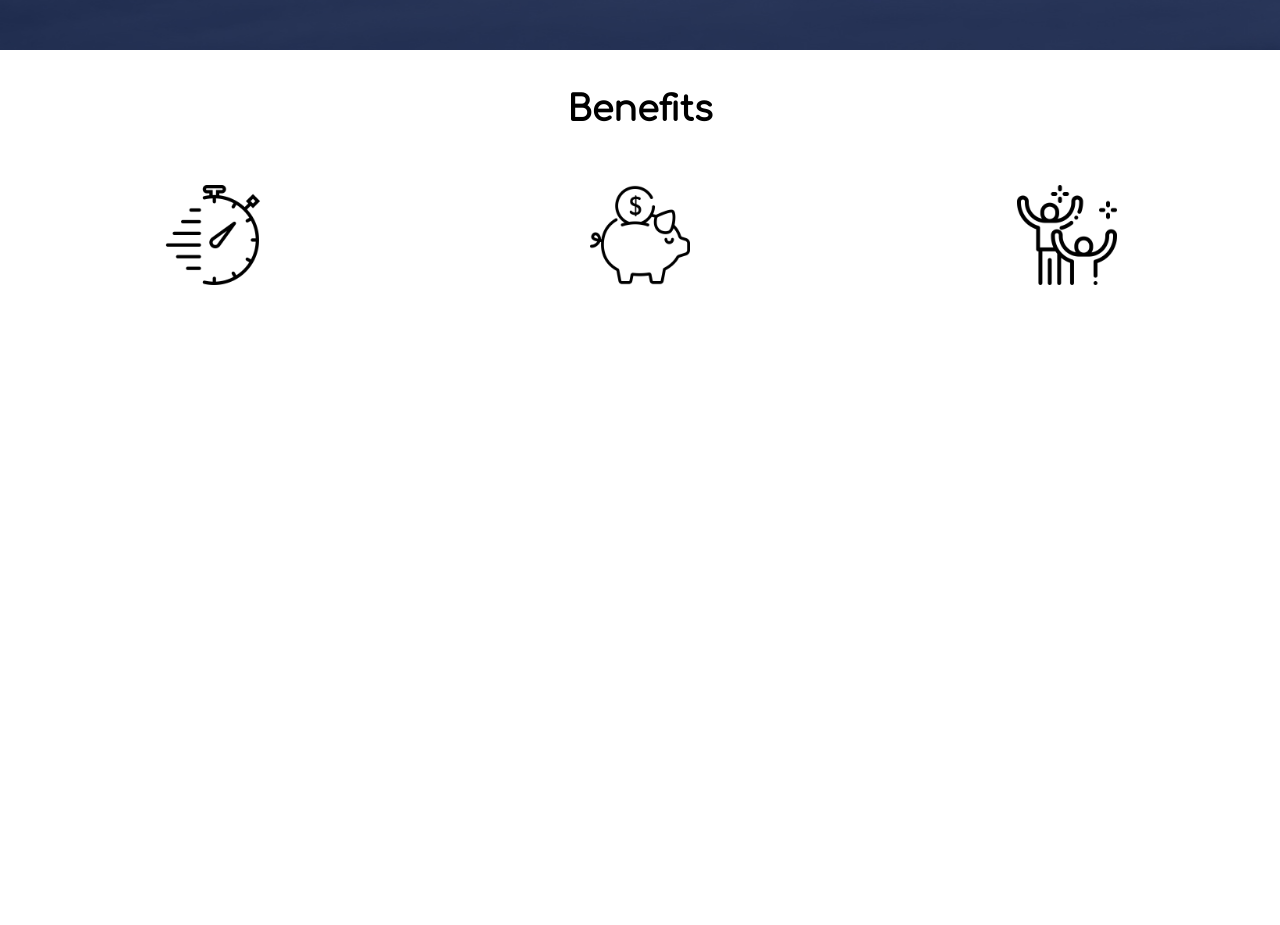
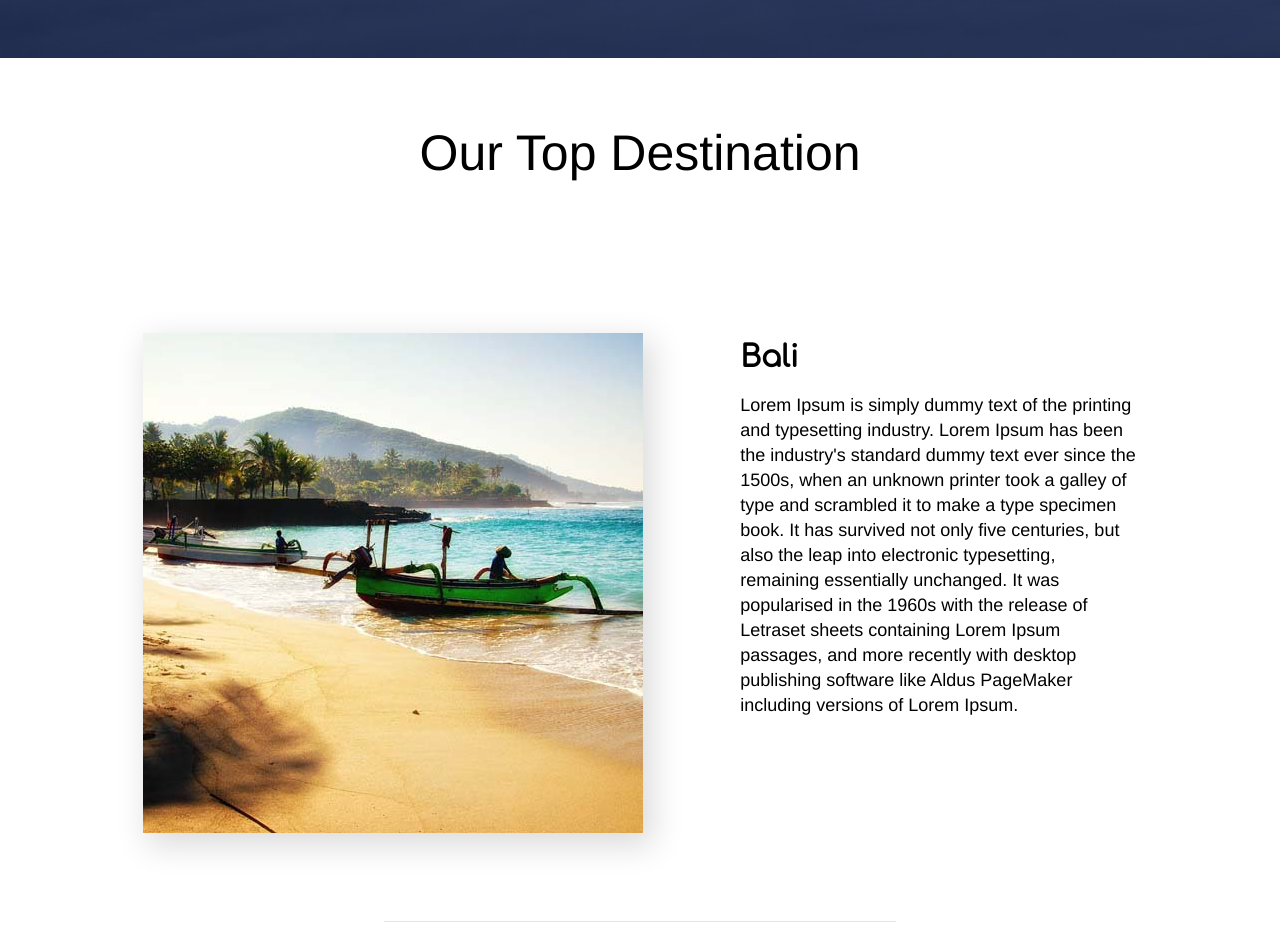
Before and after one commit to Deralvin/Tugas-Besar-Smeseter-1, a plain HTML site: page index.html in a window 1280 px wide. Shown: the part 800-1725 px from the top of the page. Before the commit the page ends 1250 px from the top, so only its background shows below. Drawn offline with Linux system fonts and the light colour scheme.

Commit message:
complete top destination

```diff
--- a/index.html
+++ b/index.html
@@ -32,20 +32,48 @@
             </a>
         </center>
     </div>
-    <section class="gt-info">
-        <h1>Benefits</h1>
+    <section class="gt-info-box">
+        <section class="gt-info-content">
+            <h1 class="header">Our Top Destination</h1>
+            <div class="row gt-info-item" style="margin-top:140px;">
+                <div class="col-5">
+                    <img src="image/bali-square.jpg" alt="">
+                </div>
+                <div class="col-2">
 
-        <div class="row benefits-section">
-            <div class="col-4 benefits-item">
-                <img src="image/stopwatch.png" width="100">
+                </div>
+                <div class="col-5">
+                    <h2 class="title">Bali</h2>
+                    <p>Lorem Ipsum is simply dummy text of the printing and typesetting industry. Lorem Ipsum has been the industry's standard dummy text ever since the 1500s, when an unknown printer took a galley of type and scrambled it to make a type specimen book. It has survived not only five centuries, but also the leap into electronic typesetting, remaining essentially unchanged. It was popularised in the 1960s with the release of Letraset sheets containing Lorem Ipsum passages, and more recently with desktop publishing software like Aldus PageMaker including versions of Lorem Ipsum.</p>
+                </div>
             </div>
-            <div class="col-4 benefits-item">
-                <img src="image/piggy-bank.png" width="100">
+            <hr style="height:1px;border:none;color:rgba(0, 0, 0, 0.1);background-color:rgba(0, 0, 0, 0.1);width:50%;margin-top:70px;margin-bottom:70px;" />
+            <div class="row gt-info-item">
+                <div class="col-5">
+                    <h2 class="title">Bromo</h2>
+                    <p>Lorem Ipsum is simply dummy text of the printing and typesetting industry. Lorem Ipsum has been the industry's standard dummy text ever since the 1500s, when an unknown printer took a galley of type and scrambled it to make a type specimen book. It has survived not only five centuries, but also the leap into electronic typesetting, remaining essentially unchanged. It was popularised in the 1960s with the release of Letraset sheets containing Lorem Ipsum passages, and more recently with desktop publishing software like Aldus PageMaker including versions of Lorem Ipsum.</p>
+                </div>
+                <div class="col-2">
+
+                </div>
+                <div class="col-5">
+                    <img src="image/bromo-square.jpg" alt="">
+                </div>
             </div>
-            <div class="col-4 benefits-item">
-                <img src="image/happiness.png" width="100">
+            <hr style="height:1px;border:none;color:rgba(0, 0, 0, 0.1);background-color:rgba(0, 0, 0, 0.1);width:50%;margin-top:70px;margin-bottom:70px;" />
+            <div class="row gt-info-item">
+                <div class="col-5">
+                    <img src="image/magelang-square.jpg" alt="">
+                </div>
+                <div class="col-2">
+
+                </div>
+                <div class="col-5">
+                    <h2 class="title">Magelang</h2>
+                    <p>Lorem Ipsum is simply dummy text of the printing and typesetting industry. Lorem Ipsum has been the industry's standard dummy text ever since the 1500s, when an unknown printer took a galley of type and scrambled it to make a type specimen book. It has survived not only five centuries, but also the leap into electronic typesetting, remaining essentially unchanged. It was popularised in the 1960s with the release of Letraset sheets containing Lorem Ipsum passages, and more recently with desktop publishing software like Aldus PageMaker including versions of Lorem Ipsum.</p>
+                </div>
             </div>
-        </div>
+        </section>
     </section>
 </main>
 
--- a/style.css
+++ b/style.css
@@ -106,7 +106,7 @@ ul {
     margin: 0;
     padding: 0;
     overflow: hidden;
-    border: 1px solid #e7e7e7;
+    background-color: #192a56;
 }
 
 li {
@@ -133,9 +133,14 @@ li a.active {
 nav {
     background-color: #f8f9fa!important;
 }
+nav ul li:not(.navbar-brand) {
+	line-height: 30px;
+	font-family: Helvetica, sans-serif;
+}
 .navbar-brand {
-    font-size: 20px;
-    margin-right: 20px;
+    font-size: 25px;
+	margin-right: 20px;
+	font-family: kabayan;
 }
 main {
     width: 100%;
@@ -186,20 +191,42 @@ main {
 	color: #192a56;
 }
 
-.gt-info {
+.gt-info-box {
     height: 50vh;
     width: 100%;
-    background-color: white;
+	background-color: white;
+	margin-right: 10%;
 }
 
-.gt-info h1 {
-    font-family: comforta;
-    text-align: center;
-    font-size: 35px;
-    line-height: 15vh;
-    font-weight: 700;
+.gt-info-content {
+	margin-left: 10%;
+	width: 80%;
+	height: 50vh;
 }
 
-.benefits-item {
-    text-align: center;
+.gt-info-content .header {
+	text-align: center;
+	margin-top: 70px;
+	font-size: 50px;
+	font-family: helvetica, sans-serif;
 }
+
+.gt-info-content .title {
+	font-size: 30px;
+	font-weight: 700;
+	line-height: 50px;
+	font-family: comforta;
+}
+.gt-info-box p {
+	margin-top: 10px;
+	line-height: 25px;
+	font-weight: 400;
+	font-size: 18px;
+	font-family: Helvetica, sans-serif;
+}
+
+.gt-info-item img {
+	-webkit-box-shadow: 7px 10px 30px 3px rgba(0,0,0,0.14);
+	-moz-box-shadow: 7px 10px 30px 3px rgba(0,0,0,0.14);
+	box-shadow: 7px 10px 30px 3px rgba(0,0,0,0.14);
+}
```
Also changed, not shown: font/helvetica.ttf (added), image/bali-237196.jpg (added), image/bali-2975787_1920.jpg (added), image/bali-square.jpg (added), image/bromo-4293071_1920.jpg (added), image/bromo-square.jpg (added), image/buddha-1210622_1920.jpg (added), image/budha-198577_1920.jpg (added), image/indonesia-2498443_1920.jpg (added), image/magelang-square.jpg (added).
